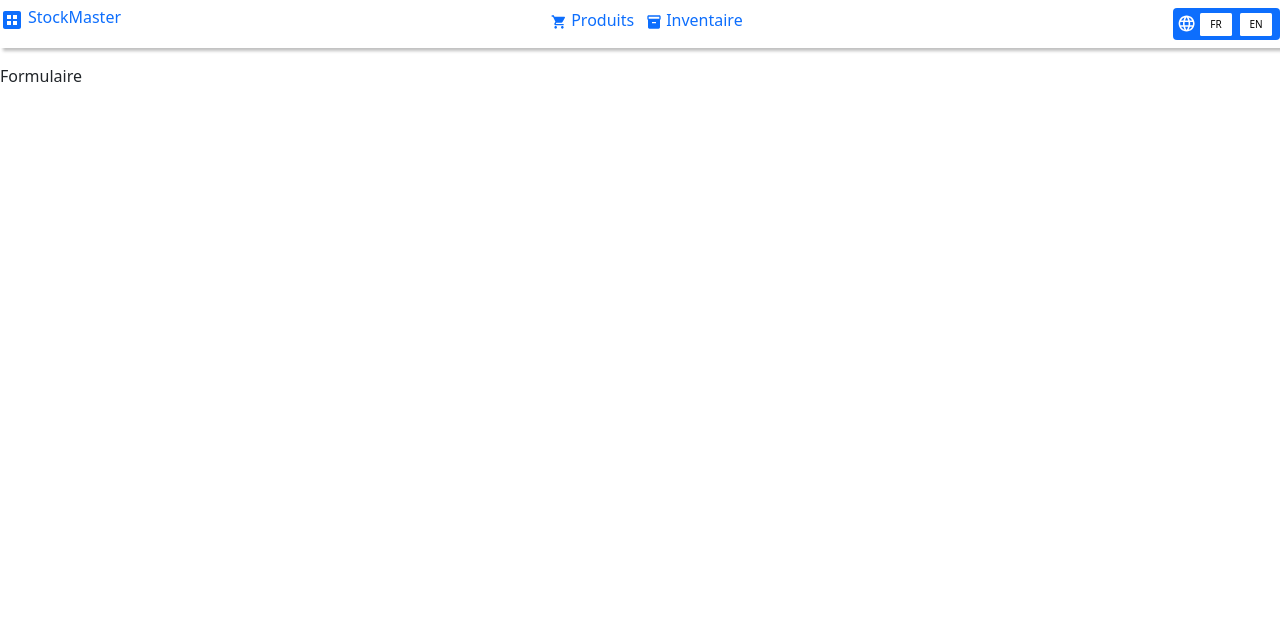
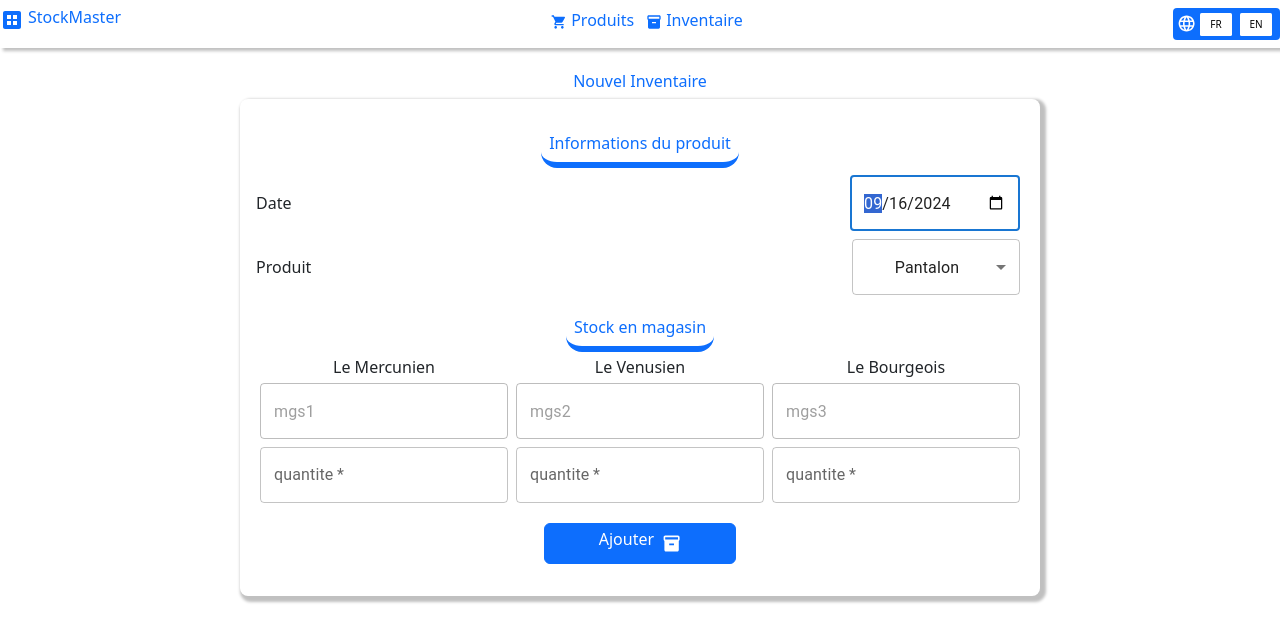
Before and after one commit to OziasMelchisedeck/evoSoftInventory, a React (Create React App) app: page /inventaire/add in a window 1280 px wide. Shown: the top 642 px of the page. Built offline with nearby package versions, Linux system fonts and the light colour scheme.

Commit message:
mise en place de la première version de l'interaction dans l'inventaire, amelioration des interfaces

```diff
--- a/src/App.tsx
+++ b/src/App.tsx
@@ -3,6 +3,7 @@ import './App.css';
 import StoreIcon from '@mui/icons-material/Store';
 import DriveFileRenameOutlineIcon from '@mui/icons-material/DriveFileRenameOutline';
 import LocationOnIcon from '@mui/icons-material/LocationOn';
+import { useEffect } from 'react';
 
 //interface entité magasin
 interface Magasin{
@@ -11,12 +12,20 @@ interface Magasin{
   adresse:string;
 }
 
+interface Inventaire{
+  date:string;
+  produitId:string;
+  stock:Record<string, number>;
+}
+
+
 const magasinsList: Magasin[] = magasins;
 
 
 function App() {
   return (
   <div className='app text-center'>
+    <span className='text-primary h5 mt-4 mx-2'>{magasinsList.length}</span>
     <span className='text-primary h5 mt-4'>Magasins</span>
     <div className="contenu d-flex justify-content-evenly mt-3">
        {magasinsList.map((magasin) =>(
--- a/src/components/nav-bar/inventaire-form/form.css
+++ b/src/components/nav-bar/inventaire-form/form.css
@@ -1,3 +1,23 @@
 .formulaire{
     margin-top: 4rem;
 }
+.form-contain{
+    width:fit-content;
+    box-shadow: 3px 3px 3px 3px silver;
+    border-radius: 0.5rem;
+}
+.control{
+    width: 10.5rem;
+}
+label{
+    font-weight:500;
+}
+.title{
+    border-bottom: solid 0.4rem var(--principal-color);
+    width: fit-content;
+    border-bottom-left-radius: 1rem;
+    border-bottom-right-radius: 1rem;
+}
+.add{
+    width: 12rem;
+}
--- a/src/components/nav-bar/inventaire-form/form.tsx
+++ b/src/components/nav-bar/inventaire-form/form.tsx
@@ -1,9 +1,142 @@
 import './form.css'
+import React, { useState, useEffect } from 'react';
+import Select from '@mui/material/Select';
+import Inventory2Icon from '@mui/icons-material/Inventory2';
+import {
+    TextField,
+    MenuItem,
+  } from '@mui/material';
+import produits from '../../../data/produits';
+import magasins from '../../../data/magasin';
+
+
+interface Inventaire{
+    date:string;
+    produitId:string;
+    stock:Record<string, number>;
+}
+
+interface Produit{
+    id:string;
+    nom:string;
+    prix:number;
+}
+
+interface Magasin{
+    id:string;
+    nom:string;
+    adresse:string;
+}
+
+const magasinsList: Magasin[] = magasins;
+const produitsList :Produit[] = produits;
 
 function Formulaire(){
+    function getCurrentDate() { //obtenir la date du jour
+    const dateOfToday = new Date();
+    const year = dateOfToday.getFullYear();
+    const month = String(dateOfToday.getMonth() + 1).padStart(2, '0'); // +1 car les mois commencent à 0
+    const day = String(dateOfToday.getDate()).padStart(2, '0');
+
+    return `${year}-${month}-${day}`; // Format YYYY-MM-DD
+    }
+    //initialisation
+    const inventaireList: Inventaire[] = [
+        {
+            date: '',
+            produitId: '',
+            stock: {},
+        },
+    ];
+    inventaireList.pop();
+    const storedInventaires = localStorage.getItem('inventaires');
+    const lastInventaire: Inventaire[] = storedInventaires != null? JSON.parse(storedInventaires) : inventaireList;
+
+    const [date, setDate] = useState<string>(getCurrentDate());
+    const [produitId, setProduitId] = useState<string>(produitsList[0].id)
+    const [stock, setStock] = useState<Record<string, number>>({});
+    const [inventaires, setInventaires] = useState<Inventaire[]>(lastInventaire);
+
+    function handleStockChange(magasinId: string, value: number){ //enregistrer le stock
+        setStock({
+        ...stock,
+        [magasinId]: value,
+        });
+    };
+
+    console.log(inventaires);
+
+    //mise à jour de l'inventaire à chaque changement de la variable inventaires
+    useEffect(()=>{localStorage.setItem('inventaires', JSON.stringify(inventaires));
+            }, [inventaires])
+
+    //enregistrement du nouvel inventaire
+    function submit(){
+     const newInventaire: Inventaire = {
+        date,produitId,stock
+     }
+     inventaires.push(newInventaire)
+     setInventaires(inventaires);
+     localStorage.setItem('inventaires',JSON.stringify(inventaires))
+    }
+
     return(
-        <div className="formulaire">
-            Formulaire
+        <div className="formulaire d-flex flex-column px-4 text-center align-items-center justify-content-center">
+            <span className='text-primary h6 my-2'>Nouvel Inventaire</span>
+            <form className='d-flex flex-column p-3 form-contain'>
+                <div className='text-center my-3'><span className='text-primary p-2 h6 title'>Informations du produit</span></div>
+                <div className='d-flex justify-content-between align-items-center'>
+                <label htmlFor="date">Date</label>
+                <TextField
+                        className=' m-1'
+                        id="date"
+                        type="date"
+                        value = {date}
+                        onChange={(e)=> setDate(e.target.value)}
+                        required
+                        autoFocus
+                    />
+                </div>
+                <div className='d-flex justify-content-between  align-items-center'>
+                    <label htmlFor="produit">Produit</label>
+                    <Select className='control m-1'
+                        value={produitId}
+                        onChange={(e) => setProduitId(e.target.value)}
+                        required>
+                        {produitsList.map((produit) => (
+                            <MenuItem key={produit.id} value={produit.id}>{produit.nom}</MenuItem>
+                        ))}
+                    </Select>
+                </div>
+                <div className='text-center my-3'><span className='text-primary h6 title p-2'>Stock en magasin</span></div>
+                <div className='d-flex justify-content-between align-items-center'>
+                    {magasinsList.map((magasin)=>(
+                        <div key={magasin.id} className='d-flex flex-column'>
+                            <label>{magasin.nom}</label>
+                            <TextField
+                                className='m-1'
+                                disabled
+                                value={magasin.id}
+                            />
+                            <TextField
+                                className='m-1'
+                                label="quantite"
+                                variant="outlined"
+                                type="number"
+                                value={stock[magasin.id] || ''}
+                                onChange={(e) => handleStockChange(magasin.id, parseInt(e.target.value))}
+                                required
+                            />
+                        </div>
+                    ))}
+                </div>
+                <div className='d-flex justify-content-center'>
+                    <button onClick={(e) =>{e.preventDefault(); submit()}} className='d-flex btn btn-primary align-items-center justify-content-center add my-3'>
+                        <span className='mx-1 h6'>Ajouter</span>
+                        <Inventory2Icon className='mx-1' style={{ cursor:'pointer', fontSize: '1.2rem', fill: 'white' }}/>
+                    </button>
+                </div>
+            </form>
         </div>
     );
 }
--- a/src/pages/inventaire-page/inventaire.css
+++ b/src/pages/inventaire-page/inventaire.css
@@ -22,8 +22,19 @@
     width: 2.5rem;
     height: 2.5rem;
     border-radius: 50%;
+    background-color: white;
     box-shadow: 3px 3px 3px silver;
-    position: relative;
-    top: 50%;
-    left: 85%;
+    position: fixed;
+    bottom: 35%;
+    left: 21.5%;
+    z-index: 5;
 }
+.item{
+    box-shadow: 2px 2px 2px 2px silver;
+    border-radius: 0.2rem;
+    cursor:pointer;
+    border-left: solid 0.5rem black;
+}
+.item:hover{
+    transform: scale(1.03);
+}
--- a/src/pages/inventaire-page/inventaire.tsx
+++ b/src/pages/inventaire-page/inventaire.tsx
@@ -2,22 +2,66 @@ import './inventaire.css'
 import Inventory2Icon from '@mui/icons-material/Inventory2';
 import SortIcon from '@mui/icons-material/Sort';
 import AddIcon from '@mui/icons-material/Add';
+import DateRangeIcon from '@mui/icons-material/DateRange';
 import { Link } from 'react-router-dom';
+import { useEffect, useState } from 'react';
+import LocalGroceryStoreIcon from '@mui/icons-material/LocalGroceryStore';
+import produits from '../../data/produits';
+
+interface Inventaire{
+    date:string;
+    produitId:string;
+    stock:Record<string, number>;
+}
+
+interface Produit{
+    id:string;
+    nom:string;
+    prix:number;
+}
+const produitsList :Produit[] = produits;
 
 function InventairePage(){
+
+    //recupérer les inventaires
+    const [inventaireList, setInventaireList] = useState<Inventaire[]>([]);
+    useEffect(() => {
+        const storedInventaires = localStorage.getItem("inventaires");
+        if (storedInventaires) {
+            const parsedInventaires: Inventaire[] = JSON.parse(storedInventaires);
+            setInventaireList(parsedInventaires);
+        }
+    }, []);
+    console.log(inventaireList);
     return(
         <div className='contain d-flex'>
             <div className='side col-3 d-flex flex-column'>
                 <div className='header d-flex justify-content-center rounded-1 flex-wrap bg-primary mx-2 my-1 p-2'>
-                    <span className='h6 mx-1 text-light'>Inventaire</span>
+                    <span className='h6 mx-1 text-light'>Inventaires</span>
                     <Inventory2Icon style={{ cursor:'pointer', fontSize: '1.3rem', fill: 'white' }}/>
                 </div>
-               <div className='d-flex justify-content-between flex-wrap'>
-                    <span className='total text-primary mx-2 h6'>Total: 33</span>
+               <div className='d-flex justify-content-between flex-wrap mt-1'>
+                    <span className='total text-primary mx-2 h6'>Total: {inventaireList.length}</span>
                     <button className='btn btn-outline-primary tri d-flex mx-2'>
                         <span>Trier</span>
                         <SortIcon className='sort' style={{ cursor:'pointer', fontSize: '1.3rem'}}/>
                     </button>
+               </div>
+               <div className='d-flex flex-column m-2'>
+                    {inventaireList.map((inventaire)=>(
+                        <div key={inventaire.date+inventaire.produitId+inventaireList.indexOf} className='item d-flex flex-wrap justify-content-between my-1 p-2'>
+                            <div>
+                                <DateRangeIcon style={{ cursor:'pointer', fontSize: '1.3rem', fill: 'var(--principal-color)' }}/>
+                                <span className='text-primary mx-1'>{inventaire.date}</span>
+                            </div>
+                            <div>
+                                <LocalGroceryStoreIcon style={{fontSize: '1.3rem', fill: 'var(--principal-color)' }}/>
+                                <span className='text-primary'>
+                                    {produitsList.filter((produit) => produit.id === inventaire.produitId)[0].nom}
+                                </span>
+                            </div>
+                        </div>
+                    ))}
                </div>
                <Link to='/inventaire/add' className='btn btn-outline-primary plus d-flex justify-content-center'>
                     <AddIcon className='sort' style={{ cursor:'pointer', fontSize: '1.5rem'}}/>
--- a/src/pages/products-page/productPage.tsx
+++ b/src/pages/products-page/productPage.tsx
@@ -15,10 +15,11 @@ const produitsList :Produit[] = produits;
 function ProductPage(){
     return(
         <div className='text-center product'>
+             <span className='text-primary h5 mt-4 mx-2'>{produitsList.length}</span>
             <span className='text-primary h5 mt-4'>Produits</span>
             <div className="contenu d-flex flex-wrap justify-content-evenly mt-3">
                 {produitsList.map((produit) =>(
-                    <div key={produit.id} className='d-flex align-items-center justify-content-between p-2 m-2  produit'>
+                    <div key={produit.id} className='d-flex align-items-center justify-content-between p-2 m-2 rounded-1 produit'>
                         <div className='image d-flex align-items-center justify-content-center col-7'><LocalGroceryStoreIcon style={{fontSize: '5rem', fill: 'var(--principal-color)' }}/></div>
                         <div className='d-flex flex-column p-1 justify-content-center description'>
                             <div className='d-flex'>
```
